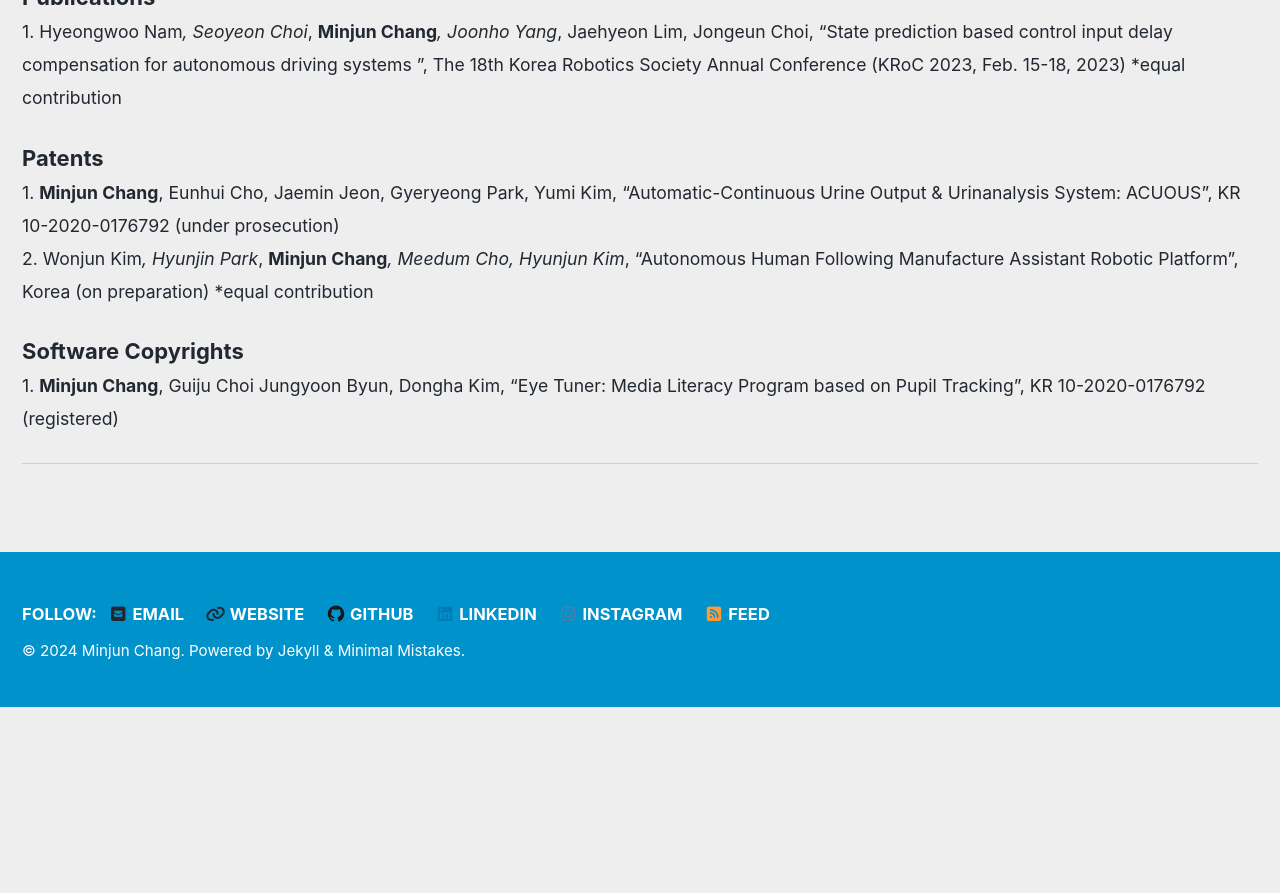
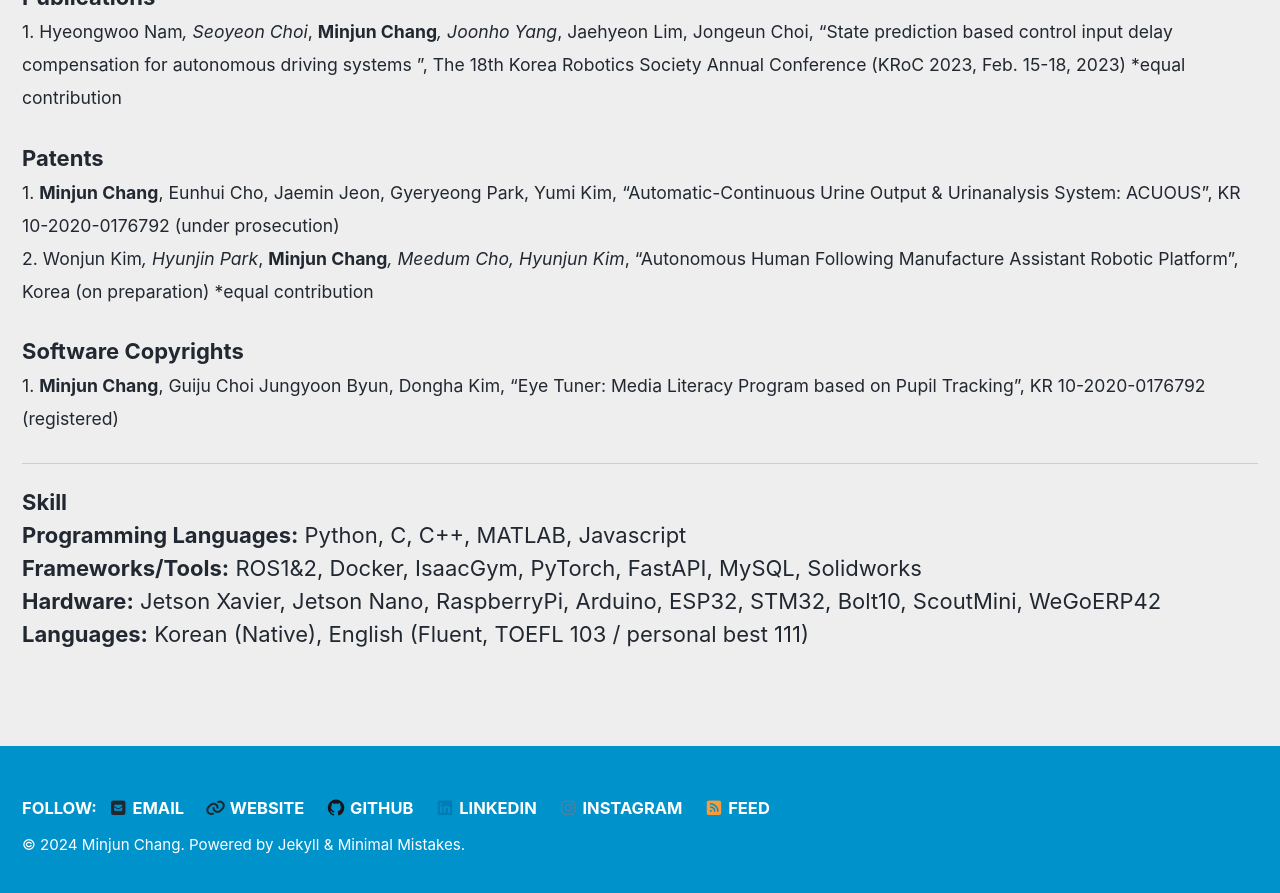
Before and after one commit to wkdalswns0427/wkdalswns0427.github.io, a Jekyll site: the page built from _pages/home.md, in a window 1280 px wide and 900 px high, scrolled down 2199 px. Shown: the top 893 px of the window. Built offline with Jekyll 4.4.1, drawn with Linux system fonts in a browser that asks for light colours; cached includes are drawn as plain includes; before the commit the page ends 2906 px from its top, so only the background shows below that.

Commit message:
update 11

```diff
--- a/_pages/home.md
+++ b/_pages/home.md
@@ -130,5 +130,10 @@ Summary Image to be displayed...
 </span>
 <br>
 
-
 ---
+**Skill**
+<br>
+**Programming Languages:** Python, C, C++, MATLAB, Javascript <br>
+**Frameworks/Tools:** ROS1&2, Docker, IsaacGym, PyTorch, FastAPI, MySQL, Solidworks <br>
+**Hardware:** Jetson Xavier, Jetson Nano, RaspberryPi, Arduino, ESP32, STM32, Bolt10, ScoutMini, WeGoERP42 <br>
+**Languages:** Korean (Native), English (Fluent, TOEFL 103 / personal best 111)
```
Also changed, not shown: _pages/resume.md (+1 -1 lines), 2 other files.
